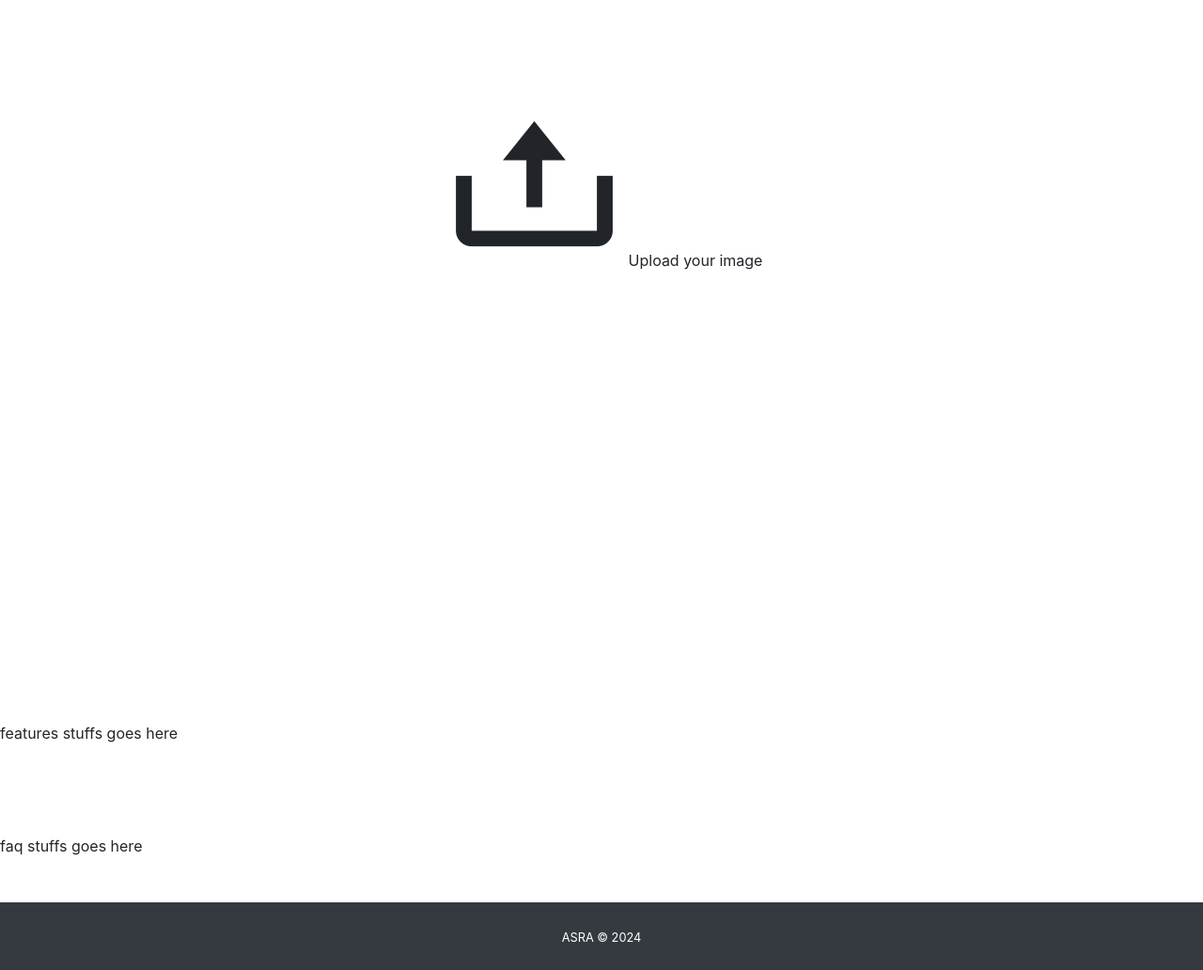
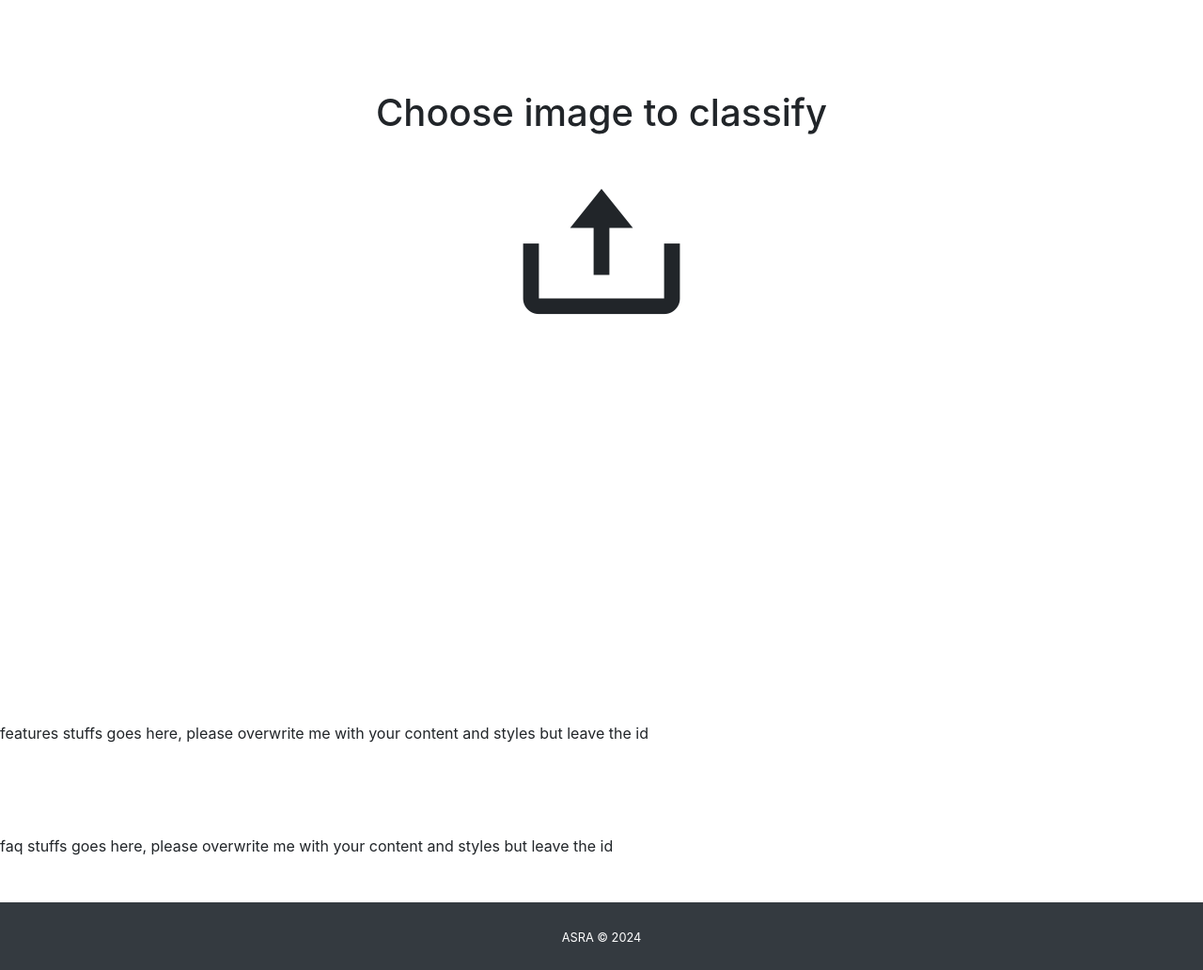
Before and after one commit to JP-Palm/G4_INL_ASRA, a Flask app: page / in a window 1280 px wide. Shown: the part 818-1850 px from the top of the page at 94% size. Run offline with Flask 3, Linux system fonts and the light colour scheme; some libraries are stand-ins or nearby versions.

Commit message:
made start a little prettier

```diff
--- a/app/main/routes.py
+++ b/app/main/routes.py
@@ -21,7 +21,7 @@ def index():
         prediction, confidence = get_prediction(img_bytes)
         encoded_img_bytes = base64.b64encode(img_bytes).decode('utf-8')
 
-        # We should do this sometime, but with proper handling of making folder if we don't have one for feedback_data
+        # TODO We should do this sometime, but with proper handling of making folder if we don't have one for feedback_data
         unique_filename = str(uuid.uuid4()) + ".jpg"
         # class_folder = os.path.join('C:/python/maskin inlärning/first_cnn_with_chatgpt_4o/feedback_data', prediction)
         # save_image(img_bytes, class_folder, unique_filename)
--- a/app/static/css/style.css
+++ b/app/static/css/style.css
@@ -56,5 +56,5 @@ img {
 }
 
 .icon-upload:hover {
-    color:royalblue;
+    color:#007BFF;
 }
--- a/app/templates/faq.html
+++ b/app/templates/faq.html
@@ -1,3 +1,3 @@
 <div class="py-5" id="faq">
-    faq stuffs goes here
+    faq stuffs goes here, please overwrite me with your content and styles but leave the id
 </div>
--- a/app/templates/features.html
+++ b/app/templates/features.html
@@ -1,3 +1,3 @@
 <div class="py-5" id="features">
-    features stuffs goes here
+    features stuffs goes here, please overwrite me with your content and styles but leave the id
 </div>
--- a/app/templates/start.html
+++ b/app/templates/start.html
@@ -4,9 +4,12 @@
             {{ form.hidden_tag() }}
             <div class="container">
                 <div class="row justify-content-center ">
+                    <h1>Choose image to classify</h1>
+                </div>
+                <div class="row justify-content-center mt-3">
                     <div class="col-4 text-center ">
                         <label for="photo">
-                            <i class='bx bx-upload icon-upload'></i>Upload your image
+                            <i class='bx bx-upload icon-upload'></i>
                             {{ form.photo(id='photo', style="display: None;") }}
                         </label>
                     </div>
```
